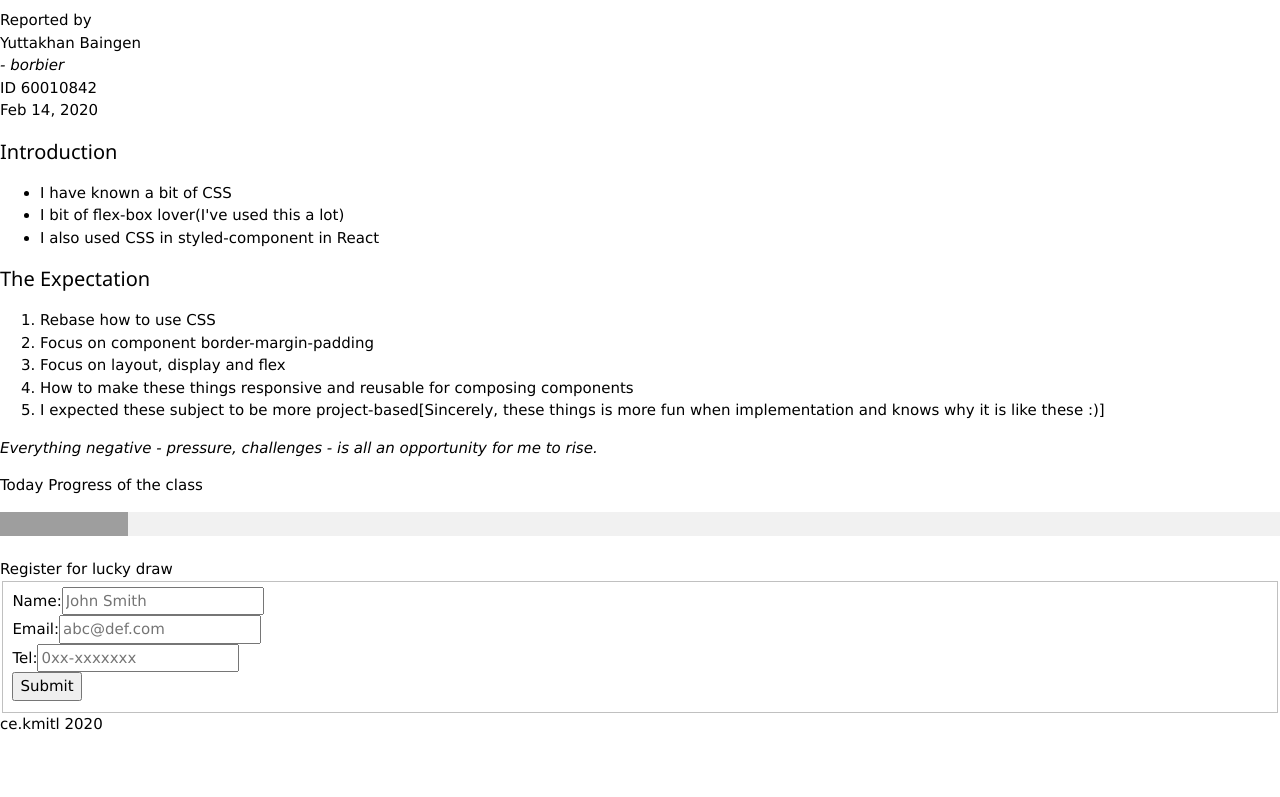
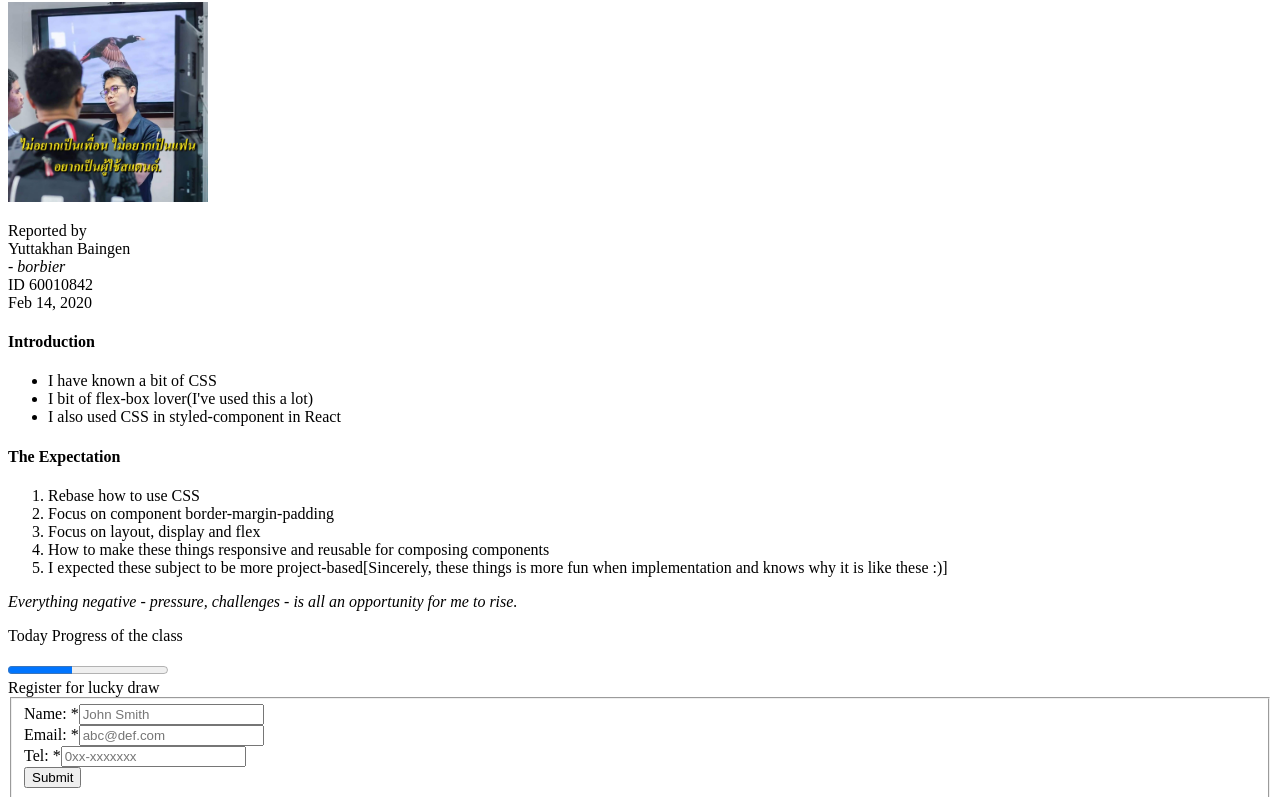
Before and after one commit to badgooooor/software-studio-studies, a plain HTML site: page css-class/index.html in a window 1280 px wide. Shown: the part 125-922 px from the top of the page. Before the commit the page ends 861 px from the top, so only its background shows below. Drawn offline with nearby package versions, Linux system fonts and the light colour scheme.

Commit message:
:bento: Adding asset

```diff
--- a/css-class/index.html
+++ b/css-class/index.html
@@ -1,13 +1,13 @@
 <!DOCTYPE html>
 <head>
   <title>Class 2</title>
-  <meta name="viewport" content="width=device-width, initial-scale=1">
-  <link rel="stylesheet" href="https://www.w3schools.com/w3css/4/w3.css">
+  <meta name="viewport" content="width=device-width, initial-scale=1">  <link href="https://fonts.googleapis.com/css?family=Prompt&display=swap" rel="stylesheet">
 </head>
 <body>
   <h1>S/W STUDIO TODAY</h1>
   <h2>The record of CSS Class</h2>
   <div>
+    <img width="200" height="200" src="profile.jpg" alt="cursed image" />
     <p>
       Reported by<br />
       Yuttakhan Baingen<br />
@@ -39,18 +39,16 @@
   </div>
   <div>
     <p>Today Progress of the class</p>
-    <div class="w3-light-grey">
-      <div class="w3-grey" style="height:24px;width:10%"></div>
-    </div><br/>
+    <progress value="40" max="100"></progress>
   </div>
   <div>
     Register for lucky draw
     <form>
       <fieldset>
-        Name:<input type="text" name="name" placeholder="John Smith" /><br />
-        Email:<input type="text" name="email" placeholder="abc@def.com"
+        Name: *<input required type="text" name="name" placeholder="John Smith" /><br />
+        Email: *<input required type="text" name="email" placeholder="abc@def.com"
           pattern="[a-z0-9._%+-]+@[a-z0-9.-]+\.[a-z]{2, 4}$"/><br />
-        Tel:<input type="text" name="email" placeholder="0xx-xxxxxxx"
+        Tel: *<input required type="text" name="email" placeholder="0xx-xxxxxxx"
           pattern="[0][0-9]{2}-[0-9]{7}" /><br />
         <input type="submit" value="Submit" />
       </fieldset>
```
Also changed, not shown: css-class/profile.jpg (added).
